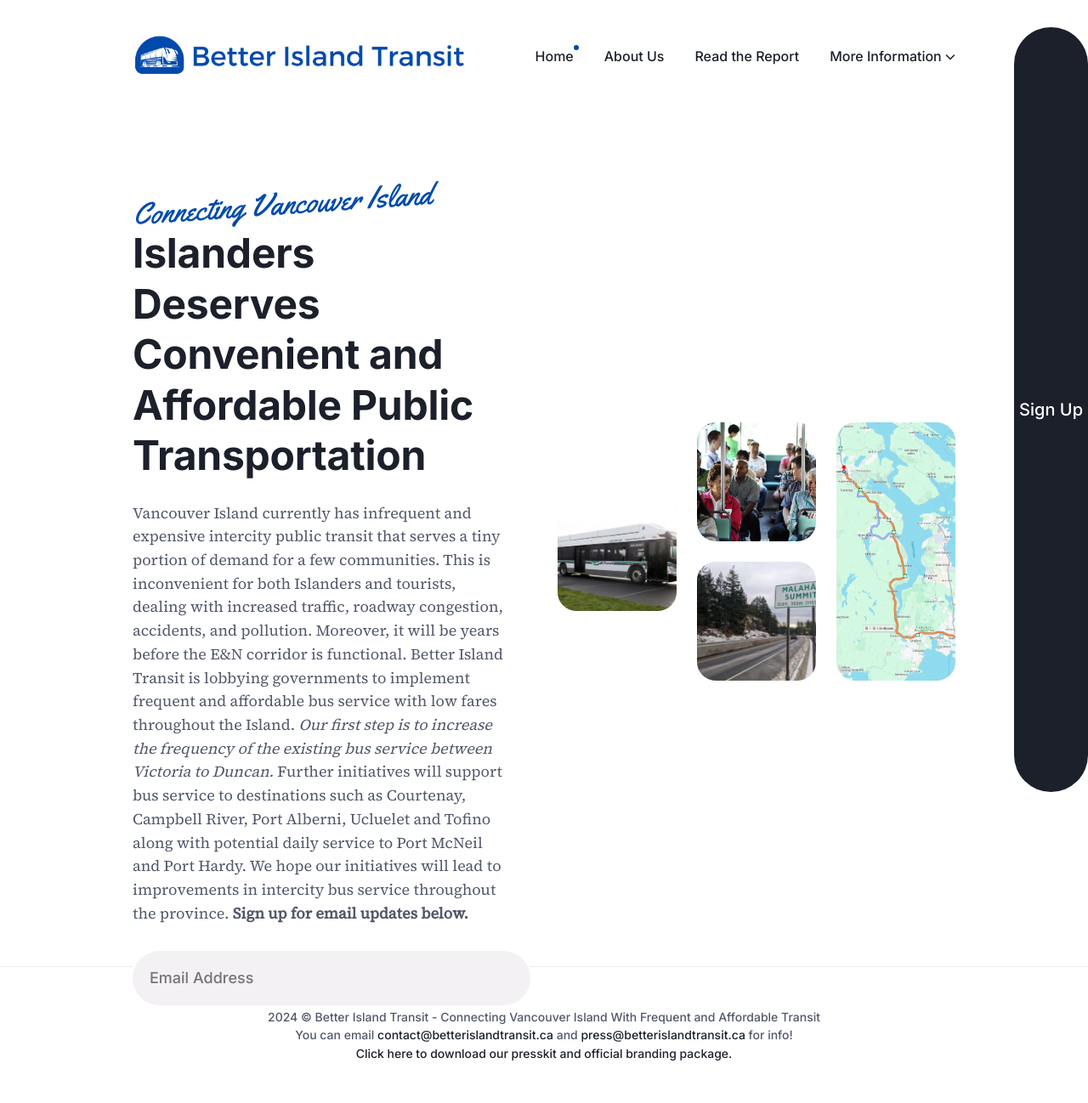
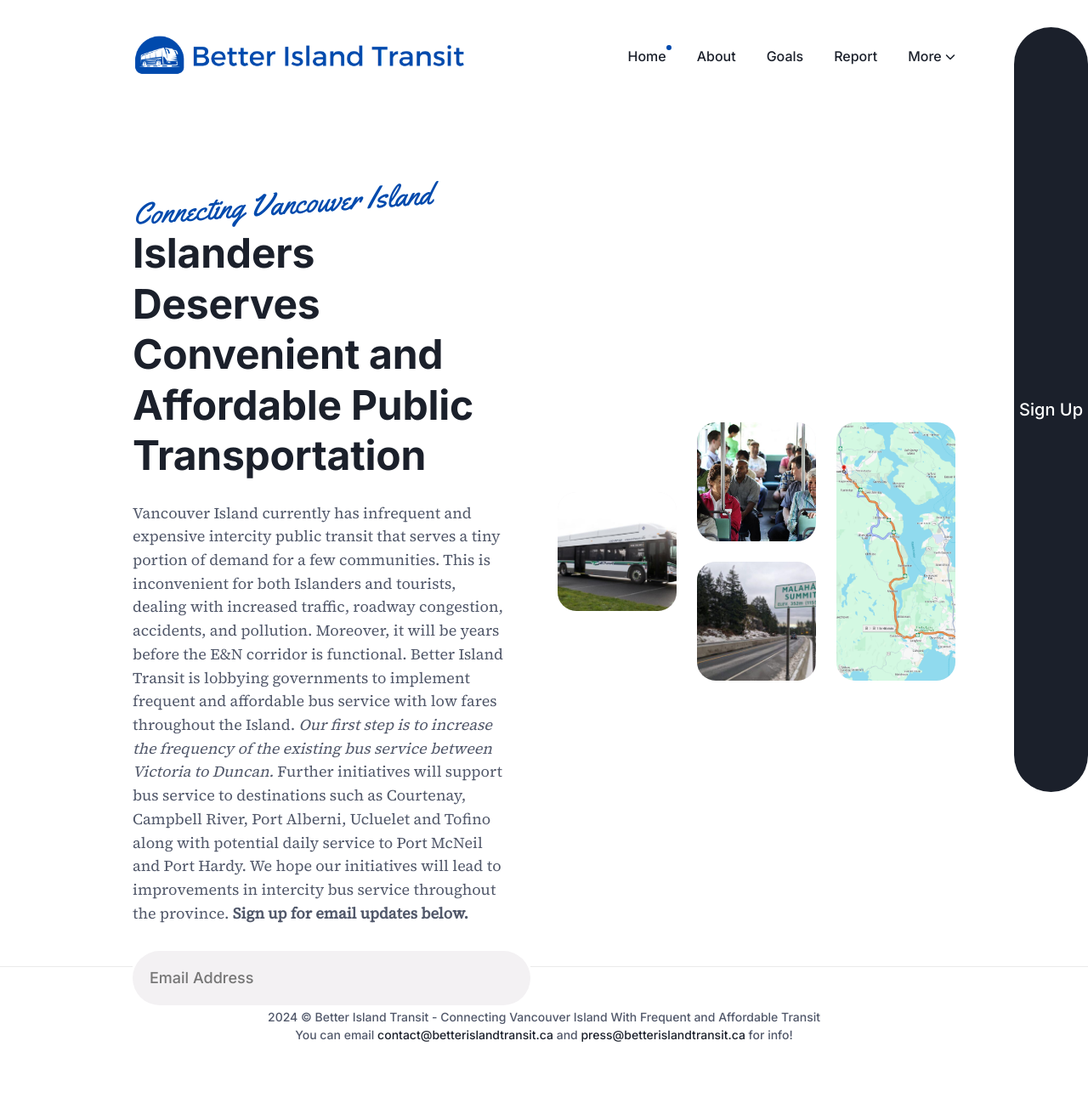
Before and after one commit to STNanaimo/better-island-transit, a Jekyll site: the page built from index.html, in a window 1280 px wide. Shown: the whole page at 85% size. Built offline with Jekyll 4.4.1, drawn with Linux system fonts in a browser that asks for light colours; comment, search, counter and statistics services are not loaded; after the commit the page ends 1277 px from its top, so only the background shows below that.

Commit message:
Add presskit page, add presskit image gallery

```diff
--- a/_data/settings.yml
+++ b/_data/settings.yml
@@ -16,22 +16,20 @@
   menu_items:
     - title: "Home"
       url: "/"
-    - title: "About Us"
+    - title: "About"
       url: "/about"
-    - title: "Read the Report"
+    - url: "/goals"
+      title: "Goals"
+    - title: "Report"
       url: "/report"
-    - title: "More Information"
+    - title: "More"
       submenu:
+        - url: "/members"
+          title: "Members"
         - url: "/news"
           title: "News"
-        - url: "/members"
-          title: "Members"
-        - url: "/goals"
-          title: "Goals"
-        # - url: "/support"
-        #   title: "Support Us"
-        # - url: "/presskit"
-        #   title: "Presskit"
+        - url: "/press"
+          title: "Presskit"
 
 cta_button:
   enable: false
--- a/_includes/footer.html
+++ b/_includes/footer.html
@@ -43,7 +43,7 @@
       <div class="col col-12">
         <div class="copyright">
           {{ site.time | date: '%Y' }} &copy; {{ site.data.settings.og_title }}<br class="copyright_breaks">
-          You can email <a href="mailto:contact@betterislandtransit.ca">contact@betterislandtransit.ca</a> and <a href="mailto:press@betterislandtransit.ca">press@betterislandtransit.ca</a> for info! <br class="copyright_breaks"> <a href="{{ site.baseurl }}/presskit.zip">Click here to download our presskit and official branding package.</a>
+          You can email <a href="mailto:contact@betterislandtransit.ca">contact@betterislandtransit.ca</a> and <a href="mailto:press@betterislandtransit.ca">press@betterislandtransit.ca</a> for info! <br class="copyright_breaks">
         </div>
       </div>
     </div>
```
Also changed, not shown: _pages/presskit.md (added, +37 -0 lines), presskit/Logo (No Passengers) No Title.png (added), presskit/Logo (Passengers) No Title.png (added), presskit/Logo (Passengers) with Description and Faded URL.png (added), presskit/Logo (Passengers) with Description and Website.png (added), presskit/Logo (Passengers) with Description.png (added), presskit/Logo (Passengers).png (added), 3 other files.
